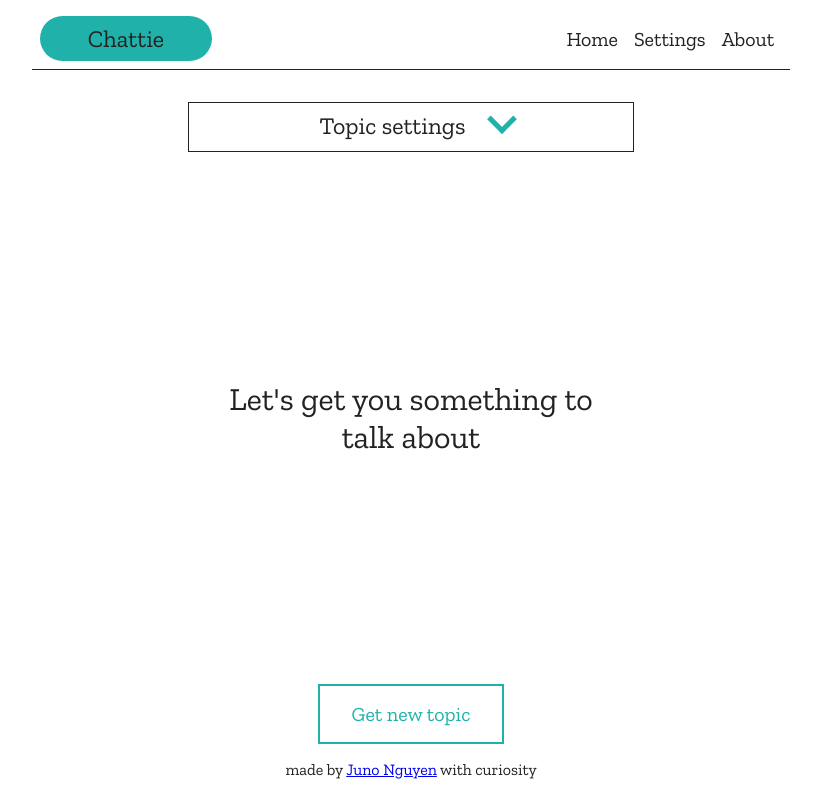
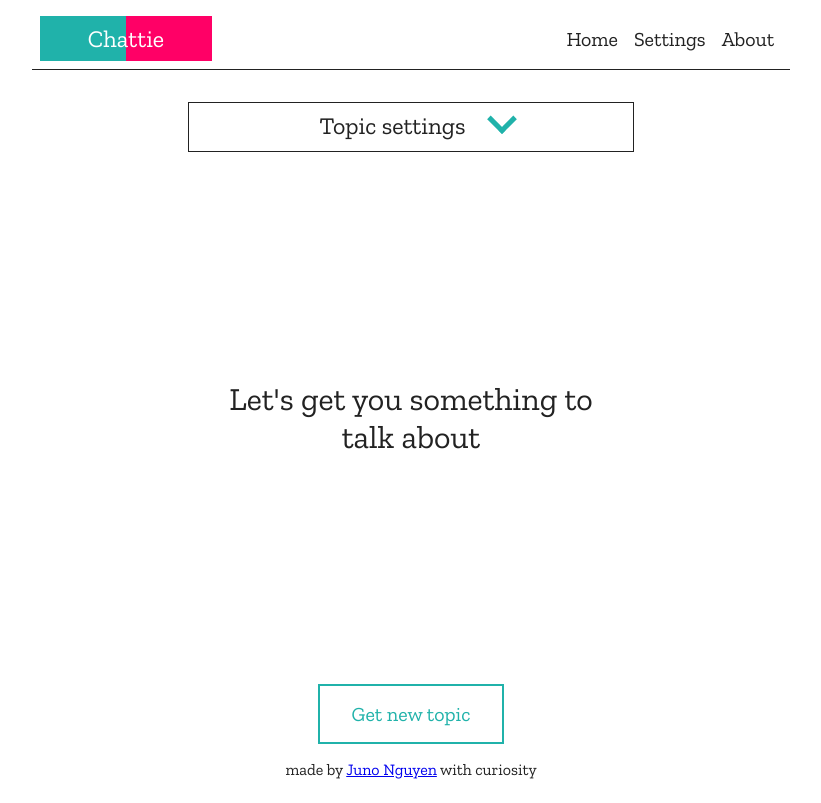
Before and after one commit to JunoNgx/chattie, a Vue app: page / in a window 1280 px wide. Shown: the whole page, without its empty margins (229-1050 px from the left). Built offline with nearby package versions, Linux system fonts and the light colour scheme.

Commit message:
Improve styling on header

```diff
--- a/src/components/Header.vue
+++ b/src/components/Header.vue
@@ -42,9 +42,11 @@
         margin: 0.5rem
         width: min-content
         padding: 0.5rem 3rem
-        border-radius: 10rem
+        // border-radius: 10rem
         font-size: 1.5rem
-        background-color: v.$acc-green
+        // background-color: v.$acc-green
+        background: linear-gradient(90deg, v.$acc-green 50%, v.$acc-magenta 50%)
+        color: #fff
 
     &__navbar
         display: flex
@@ -53,13 +55,17 @@
         margin: 0.5rem
 
         &__item
-            margin: 0.5rem
+            // margin: 0.5rem
             text-decoration: none
             font-size: 1.25rem
             cursor: pointer
+            padding: 0.5rem
             +m.regular-text-col
+            +m.transition(background-color)
+
             &:hover
-                text-decoration: underline
+                // text-decoration: underline
+                background-color: v.$acc-green
 
     +m.mobile
         display: block
```
